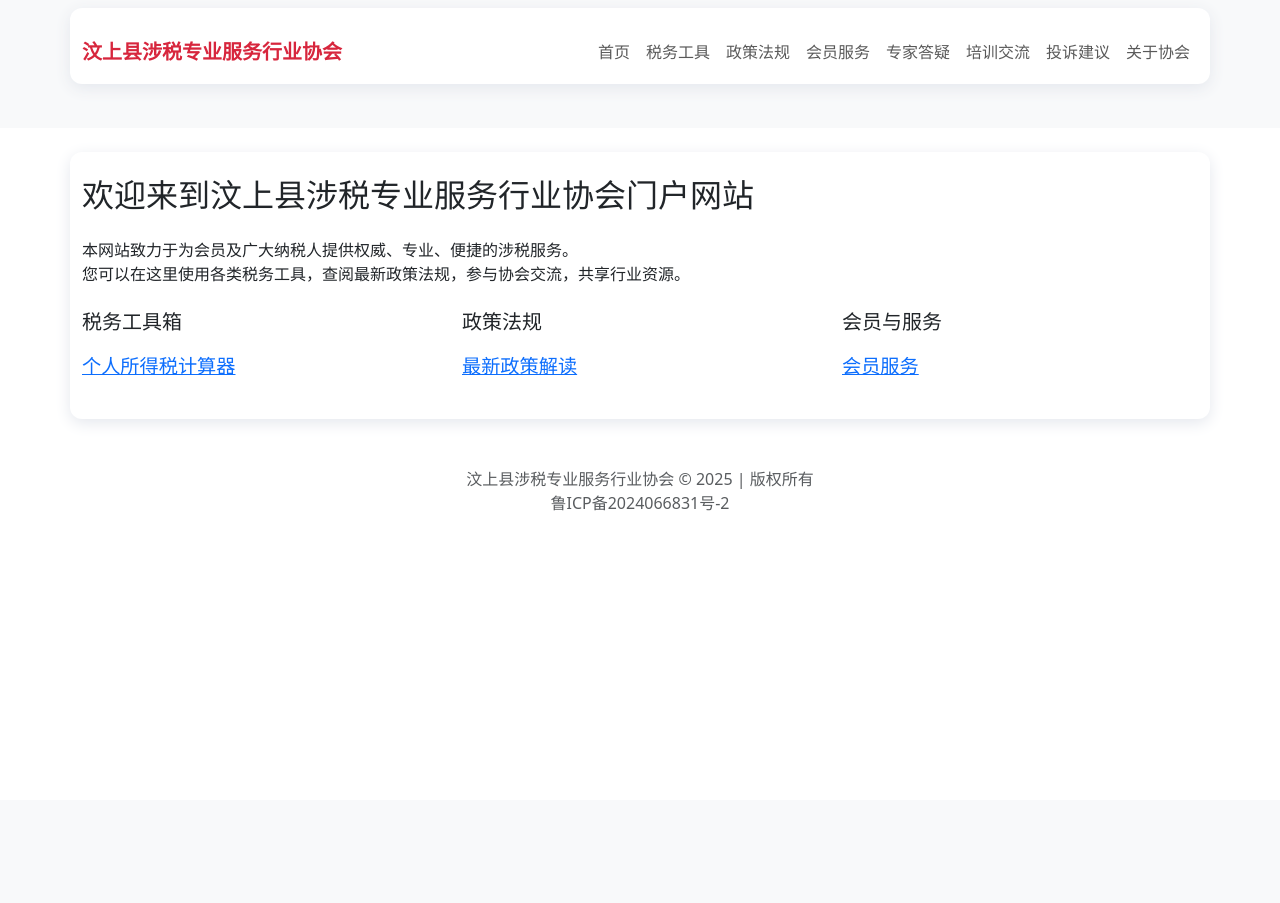
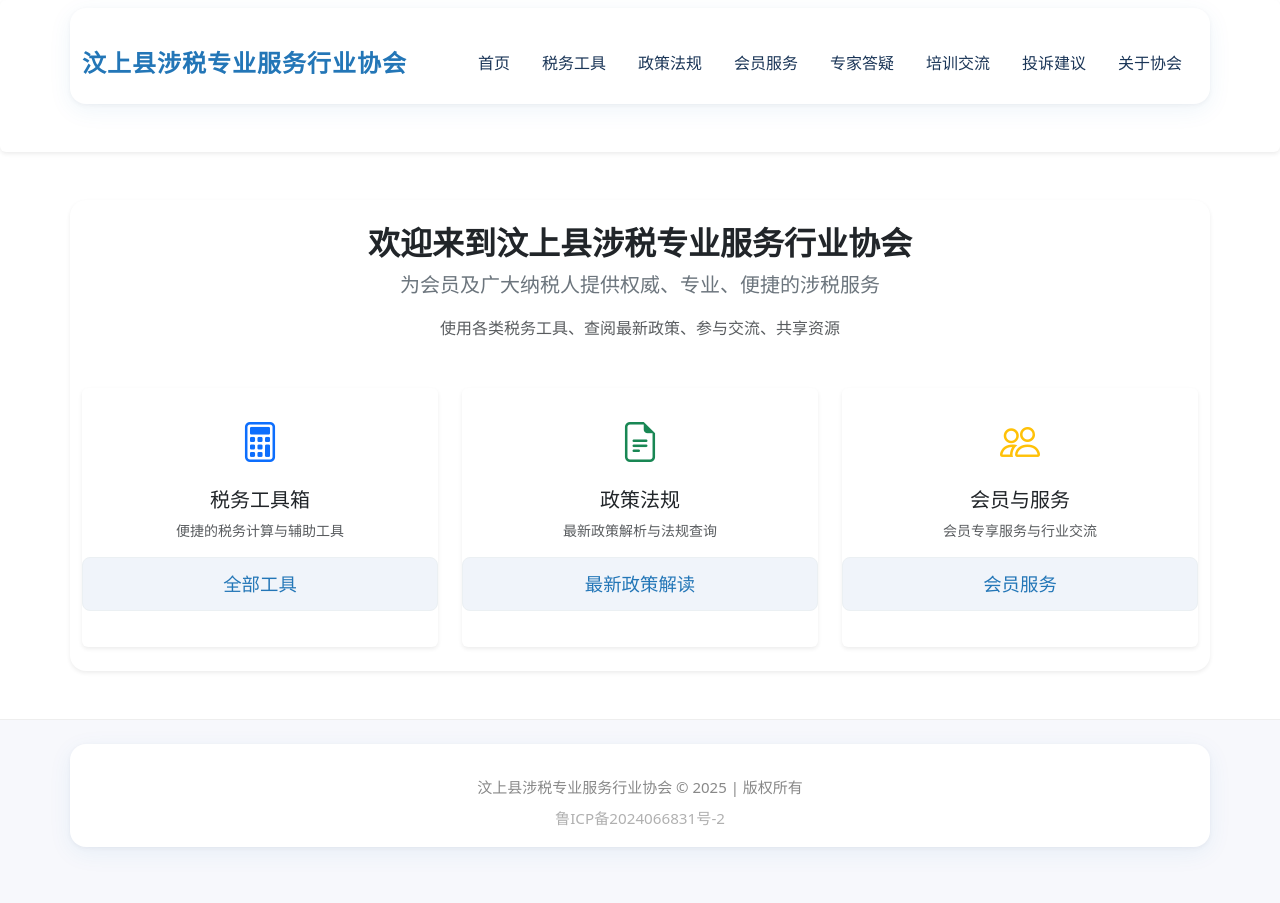
Before and after one commit to lanbing1989/wsx.tax, a PHP site: page / in a window 1280 px wide. Before the commit the page ends 511 px from the top, so only its background shows below. Run offline with PHP 8.4, Linux system fonts and the light colour scheme.

Commit message:
修改首页样式

```diff
--- a/footer.php
+++ b/footer.php
@@ -1,7 +1,12 @@
-<div class="text-center mt-5 mb-3 text-muted" style="font-size: 16px;">
-    汶上县涉税专业服务行业协会 &copy; <?=date('Y')?> | 版权所有
-    <br>
-    <a href="https://beian.miit.gov.cn/" target="_blank" class="text-decoration-none text-muted">
+<footer class="mt-5 pt-4 pb-3" style="background:rgba(244,246,251,0.75); border-top:1px solid #eee;">
+  <div class="container text-center">
+    <div style="color:#888; font-size:15px;">
+      汶上县涉税专业服务行业协会 &copy; <?=date('Y')?> | 版权所有
+    </div>
+    <div class="mt-2">
+      <a href="https://beian.miit.gov.cn/" target="_blank" class="text-decoration-none" style="color:#b0b0b0;">
         鲁ICP备2024066831号-2
-    </a>
-</div>
+      </a>
+    </div>
+  </div>
+</footer>
--- a/index.php
+++ b/index.php
@@ -6,28 +6,57 @@
     <meta name="viewport" content="width=device-width, initial-scale=1">
     <link href="/style.css" rel="stylesheet">
     <link href="https://cdn.jsdelivr.net/npm/bootstrap@5.3.0/dist/css/bootstrap.min.css" rel="stylesheet">
+    <!-- 可选：icon库 -->
+    <link rel="stylesheet" href="https://cdn.jsdelivr.net/npm/bootstrap-icons@1.11.3/font/bootstrap-icons.min.css">
 </head>
 <body>
 <?php include('nav.php'); ?>
-<div class="container mt-4">
-    <h2 class="mb-4">欢迎来到汶上县涉税专业服务行业协会门户网站</h2>
-    <p>
-        本网站致力于为会员及广大纳税人提供权威、专业、便捷的涉税服务。<br>
-        您可以在这里使用各类税务工具，查阅最新政策法规，参与协会交流，共享行业资源。
-    </p>
-    <div class="row mt-4">
-        <div class="col-md-4 mb-3">
-            <h5>税务工具箱</h5>
-            <a href="/tax_calc.php" class="tax-tool-link">个人所得税计算器</a>
-            <!-- 可扩展更多工具 -->
+
+<div class="container mt-5 mb-5 pt-4 pb-4 shadow-sm">
+    <!-- 欢迎区 -->
+    <div class="text-center mb-5">
+        <h2 class="mb-2" style="font-weight:700;">
+            欢迎来到汶上县涉税专业服务行业协会
+        </h2>
+        <div class="text-secondary fs-5">
+            为会员及广大纳税人提供权威、专业、便捷的涉税服务
         </div>
-        <div class="col-md-4 mb-3">
-            <h5>政策法规</h5>
-            <a href="/policy.php" class="tax-tool-link">最新政策解读</a>
+        <div class="mt-3 text-muted">
+            使用各类税务工具、查阅最新政策、参与交流、共享资源
         </div>
-        <div class="col-md-4 mb-3">
-            <h5>会员与服务</h5>
-            <a href="/member.php" class="tax-tool-link">会员服务</a>
+    </div>
+    <!-- 功能卡片区 -->
+    <div class="row g-4 justify-content-center">
+        <div class="col-12 col-md-4">
+            <div class="card h-100 border-0 shadow-sm hover-shadow text-center py-4">
+                <div class="mb-3">
+                    <i class="bi bi-calculator fs-1 text-primary"></i>
+                </div>
+                <h5 class="mb-2">税务工具箱</h5>
+                <div class="mb-3 text-muted small">便捷的税务计算与辅助工具</div>
+                <a href="/tools.php" class="tax-tool-link">全部工具</a>
+                <!-- 更多工具可添加 -->
+            </div>
+        </div>
+        <div class="col-12 col-md-4">
+            <div class="card h-100 border-0 shadow-sm hover-shadow text-center py-4">
+                <div class="mb-3">
+                    <i class="bi bi-file-earmark-text fs-1 text-success"></i>
+                </div>
+                <h5 class="mb-2">政策法规</h5>
+                <div class="mb-3 text-muted small">最新政策解析与法规查询</div>
+                <a href="/policy.php" class="tax-tool-link">最新政策解读</a>
+            </div>
+        </div>
+        <div class="col-12 col-md-4">
+            <div class="card h-100 border-0 shadow-sm hover-shadow text-center py-4">
+                <div class="mb-3">
+                    <i class="bi bi-people fs-1 text-warning"></i>
+                </div>
+                <h5 class="mb-2">会员与服务</h5>
+                <div class="mb-3 text-muted small">会员专享服务与行业交流</div>
+                <a href="/member.php" class="tax-tool-link">会员服务</a>
+            </div>
         </div>
     </div>
 </div>
--- a/nav.php
+++ b/nav.php
@@ -1,19 +1,19 @@
-<nav class="navbar navbar-expand-lg navbar-light bg-light mb-4">
+<nav class="navbar navbar-expand-lg navbar-light bg-white shadow-sm mb-4 rounded">
   <div class="container">
-    <a class="navbar-brand" href="/">汶上县涉税专业服务行业协会</a>
+    <a class="navbar-brand fw-bold fs-4" href="/" style="letter-spacing:1px; color:#d7263d;">汶上县涉税专业服务行业协会</a>
     <button class="navbar-toggler" type="button" data-bs-toggle="collapse" data-bs-target="#navbarNav">
       <span class="navbar-toggler-icon"></span>
     </button>
     <div class="collapse navbar-collapse" id="navbarNav">
       <ul class="navbar-nav ms-auto">
-        <li class="nav-item"><a class="nav-link" href="/">首页</a></li>
-        <li class="nav-item"><a class="nav-link" href="/tools.php">税务工具</a></li>
-        <li class="nav-item"><a class="nav-link" href="/policy.php">政策法规</a></li>
-        <li class="nav-item"><a class="nav-link" href="/member.php">会员服务</a></li>
-        <li class="nav-item"><a class="nav-link" href="/expert.php">专家答疑</a></li>
-        <li class="nav-item"><a class="nav-link" href="/train.php">培训交流</a></li>
-        <li class="nav-item"><a class="nav-link" href="/advice.php">投诉建议</a></li>
-        <li class="nav-item"><a class="nav-link" href="/about.php">关于协会</a></li>
+        <li class="nav-item"><a class="nav-link px-3" href="/">首页</a></li>
+        <li class="nav-item"><a class="nav-link px-3" href="/tools.php">税务工具</a></li>
+        <li class="nav-item"><a class="nav-link px-3" href="/policy.php">政策法规</a></li>
+        <li class="nav-item"><a class="nav-link px-3" href="/member.php">会员服务</a></li>
+        <li class="nav-item"><a class="nav-link px-3" href="/expert.php">专家答疑</a></li>
+        <li class="nav-item"><a class="nav-link px-3" href="/train.php">培训交流</a></li>
+        <li class="nav-item"><a class="nav-link px-3" href="/advice.php">投诉建议</a></li>
+        <li class="nav-item"><a class="nav-link px-3" href="/about.php">关于协会</a></li>
       </ul>
     </div>
   </div>
--- a/style.css
+++ b/style.css
@@ -1,23 +1,98 @@
 body {
-  background: #f7f9fa;
-  font-family: '微软雅黑', Arial, sans-serif;
+  background: #f5f7fa;
+  font-family: 'Segoe UI', '微软雅黑', Arial, sans-serif;
+  color: #232d3b;
+  line-height: 1.7;
 }
+
 .container {
   background: #fff;
-  border-radius: 12px;
-  box-shadow: 0 4px 16px #e4e7ed;
-  padding: 24px 18px 12px 18px;
-  margin-bottom: 36px;
+  border-radius: 16px;
+  box-shadow: 0 6px 24px 0 rgba(35, 118, 183, 0.07), 0 1.5px 4px 0 rgba(60, 72, 88, 0.06);
+  padding: 32px 24px 18px 24px;
+  margin-bottom: 40px;
+  transition: box-shadow 0.2s;
 }
+
+.container:hover {
+  box-shadow: 0 8px 32px 0 rgba(35, 118, 183, 0.12), 0 2px 8px 0 rgba(60, 72, 88, 0.10);
+}
+
 .navbar-brand {
   font-weight: bold;
-  color: #d7263d !important;
+  color: #2376b7 !important;
+  font-size: 1.5em;
+  letter-spacing: 1px;
 }
-.nav-link.active, .nav-link:focus, .nav-link:hover {
-  color: #d7263d !important;
+
+.nav-link {
+  color: #1a3557 !important;
+  font-weight: 500;
+  transition: color 0.2s, border-bottom 0.2s;
 }
+
+.nav-link.active,
+.nav-link:focus,
+.nav-link:hover {
+  color: #2376b7 !important;
+  border-bottom: 2px solid #2376b7;
+  background: none;
+}
+
 .tax-tool-link {
-  font-size:1.2em;
-  padding:10px 0;
-  display:block;
+  font-size: 1.15em;
+  padding: 12px 0;
+  display: block;
+  color: #2376b7;
+  background: #f0f4fa;
+  border-radius: 8px;
+  text-align: center;
+  margin-bottom: 12px;
+  text-decoration: none;
+  border: 1px solid #ebf0f3;
+  transition: background 0.2s, color 0.2s, box-shadow 0.2s;
 }
+
+.tax-tool-link:hover,
+.tax-tool-link:focus {
+  background: #e6f1fa;
+  color: #1a3557;
+  box-shadow: 0 2px 12px 0 rgba(35, 118, 183, 0.08);
+  text-decoration: none;
+}
+
+h2, h5 {
+  color: #2376b7;
+  font-weight: 700;
+  margin-bottom: 12px;
+}
+
+h2 {
+  font-size: 2rem;
+}
+
+h5 {
+  font-size: 1.2rem;
+}
+
+@media (max-width: 768px) {
+  .container {
+    padding: 18px 8px 12px 8px;
+  }
+  h2 {
+    font-size: 1.4rem;
+  }
+  h5 {
+    font-size: 1.05rem;
+  }
+}
+
+footer {
+  color: #8a99a8;
+  font-size: 0.95em;
+  text-align: center;
+  padding: 18px 0;
+  margin-top: 30px;
+  background: none;
+  border-top: 1px solid #e3e8ee;
+}
```
Also changed, not shown: 2 other files.
